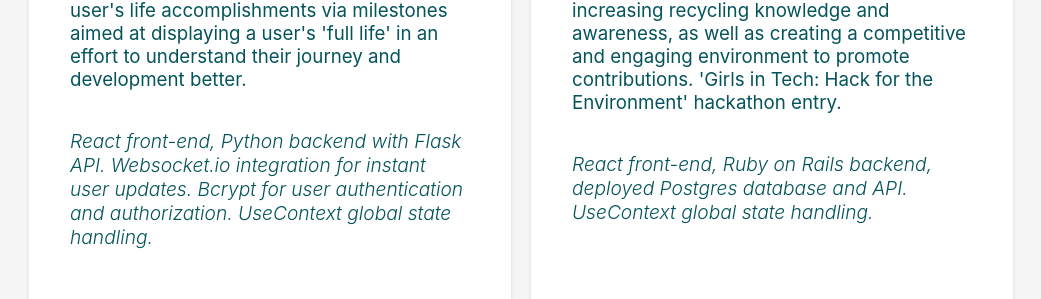
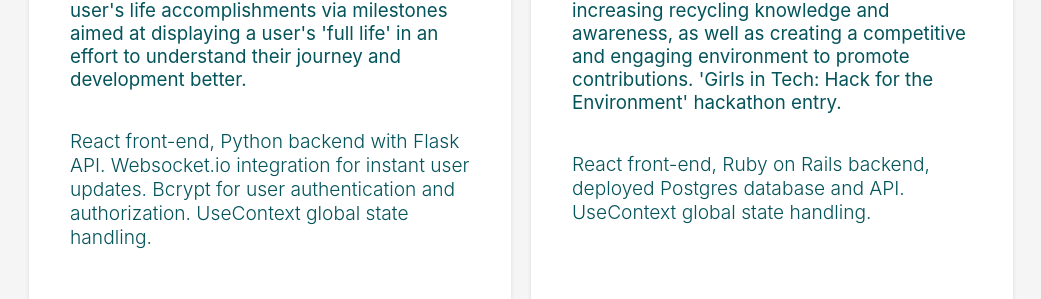
Before and after one commit to sofiakatzman/Portfolio, a React (Create React App) app: page / in a window 1280 px wide. Shown: the part 1588-1887 px from the top of the page, without its empty margins (119-1160 px from the left). Built offline with nearby package versions, Linux system fonts and the light colour scheme.

Commit message:
fix projects stack tag

```diff
--- a/src/components/Pages/Projects/Projects.js
+++ b/src/components/Pages/Projects/Projects.js
@@ -18,7 +18,7 @@ function Projects() {
                     <img src={project.image} alt={`${project.name}Image`} />
                     <h1>{project.name.toUpperCase()}</h1><br/>
                     <h3>{project.summary}</h3>
-                    <p><i>{project.stack}</i></p>
+                    <p>{project.stack}</p>
                     <div className="buttons-container">
                     <a href={project.github}>GitHub</a>
                     <a href={project.walkthrough}>Demo</a>
```
